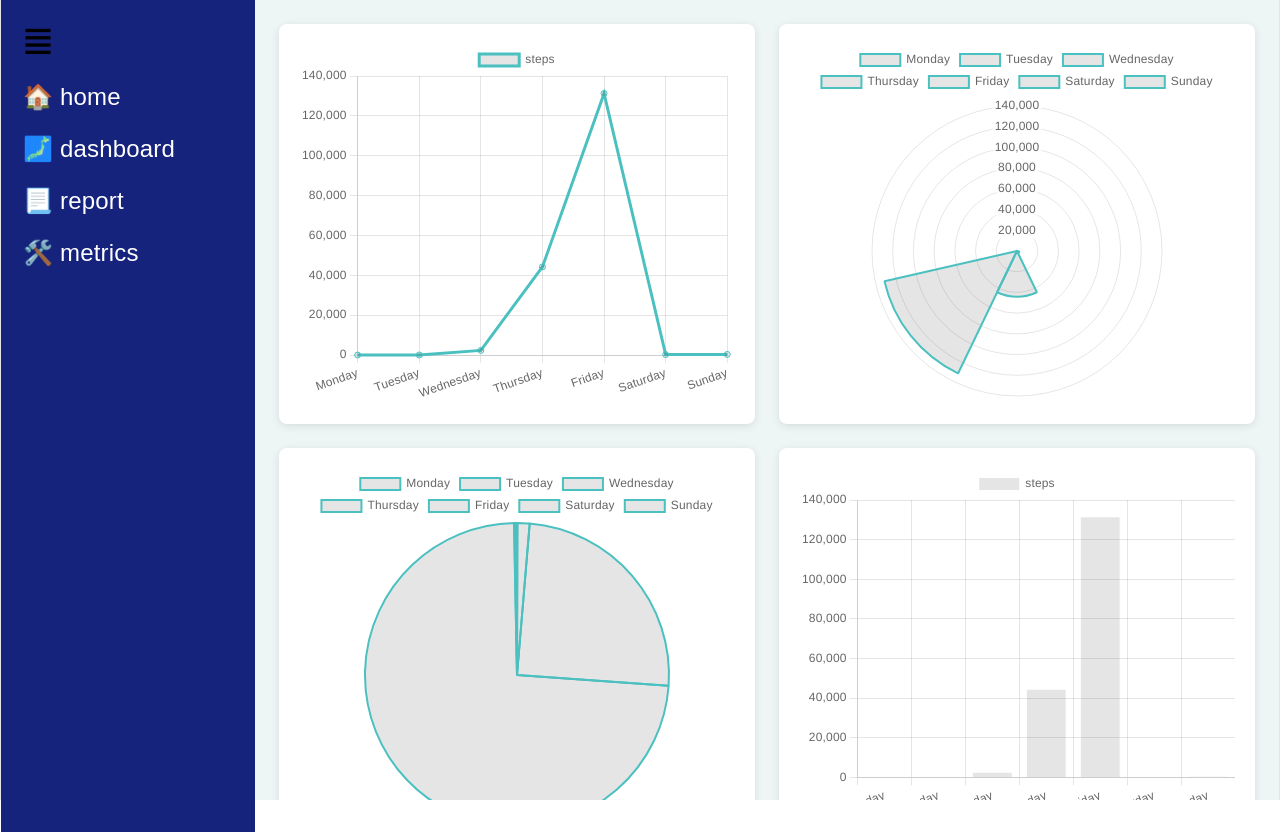
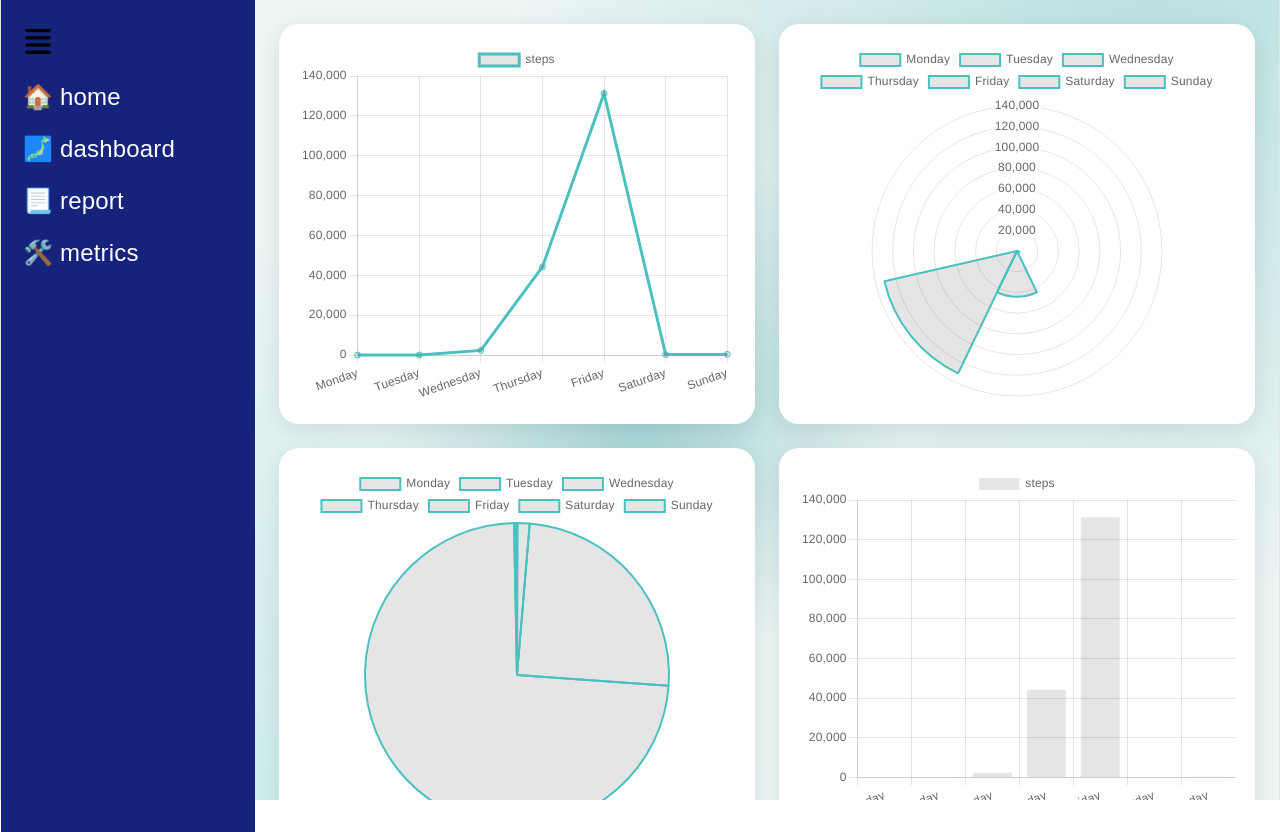
Before and after one commit to 1nuc/dashboard_load_profile, a React (Vite) app: page /dashboard in a window 1280 px wide. Built offline with nearby package versions, Linux system fonts and the light colour scheme.

Commit message:
update colors background

```diff
--- a/src/App.css
+++ b/src/App.css
@@ -2,10 +2,13 @@
   flex: 1 1 400px;
   height: 400px;
   padding: 20px;
-  border-radius: 8px;
-  box-shadow: 0 2px 8px rgba(0,0,0,0.1);
+  border-radius: 20px;
+  box-shadow: 0 2px 15px rgba(0,0,0,0.1);
   background: white;
   box-sizing: border-box;
+}
+.line-card, .area-card, .pie-card, .bar-card, .doughnut-card, .multitype-card:hover {
+  box-shadow: 0 6px 25px rgba(0,0,0,0.1);
 }
 
 body {
@@ -15,13 +18,18 @@ body {
   height: 100vh;
   overflow: hidden;
   font-family: sans-serif;
+  min-height: 100vh;
+  background-color: #EDF5F5;
+  background-image:
+  radial-gradient(circle at 90% -5%, #B8E0E0 0%, transparent 45%),
+  radial-gradient(circle at 10% 110%, #C5EBEB 0%, transparent 45%),
+  radial-gradient(circle at 50% 50%, #A0D4D4 0%, transparent 35%);
 }
 
 .dashboard {
-  height: 100vh;
+  height: 100%;
   flex: 1;
   overflow-y: auto;
-  background-color: #EDF5F5;
   display:flex ;
   flex-wrap: wrap;
   align-content: flex-start;
--- a/src/App.jsx
+++ b/src/App.jsx
@@ -1,14 +1,12 @@
 import { useState, useRef, useEffect } from 'react';
 import viteLogo from './assets/vite.svg';
-import { BrowserRouter, Routes, Route, Link } from 'react-router-dom';
-import Sidebar from './components/sidebar-component/sidebar'
+import { Routes, Route, BrowserRouter } from 'react-router-dom';
 import './App.css';
 import { Dashboard } from './pages/dashboard/dashboard';
 
 function App() {
   return (
       <BrowserRouter>
-          <Sidebar/>
           <Routes>
               <Route path='/dashboard' element={ <Dashboard/>}/>
           </Routes>
--- a/src/pages/dashboard/dashboard.jsx
+++ b/src/pages/dashboard/dashboard.jsx
@@ -3,11 +3,14 @@ import { AreaPlot } from '../../components/plots-component/areachart'
 import { PiePlot } from '../../components/plots-component/piechart'
 import { BarPlot} from '../../components/plots-component/barchart'
 import { DougnutPlot } from '../../components/plots-component/doughnut'
+import Sidebar from '../../components/sidebar-component/sidebar'
 // import { MultiTypePlot } from './components/plots-component/multitypeChart'
 
 export const Dashboard=()=>{
 
   return (
+    <>
+          <Sidebar/>
       <div className= "dashboard">
           <LinePlot/>
           <AreaPlot/>
@@ -16,5 +19,6 @@ export const Dashboard=()=>{
           <DougnutPlot/>
           {/* <MultiTypePlot/> */}
       </div>
+    </>
   )
 }
```
Also changed, not shown: src/pages/Home/home.jsx (added). Lines whose indentation alone changed are shown as unchanged.
